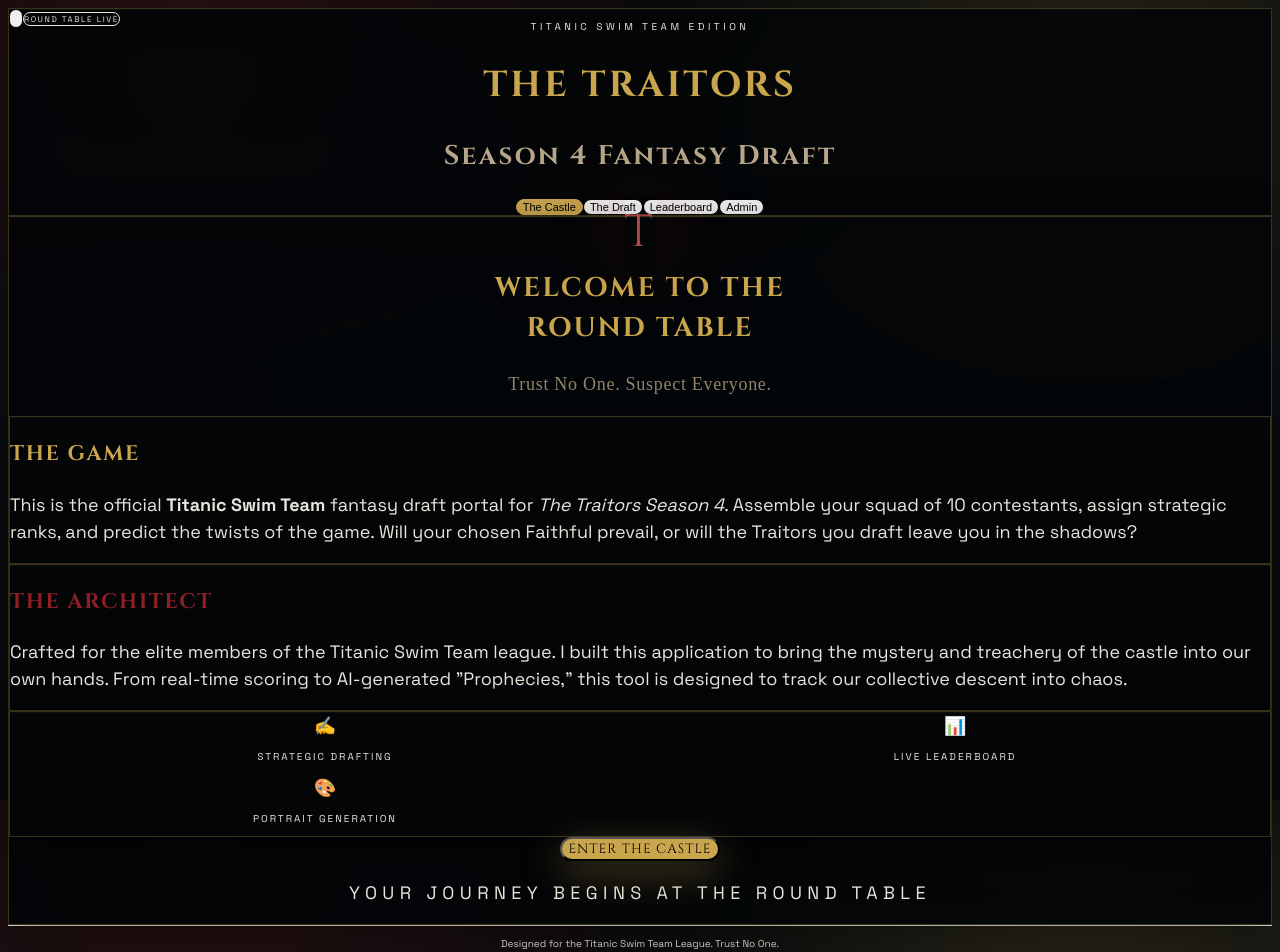
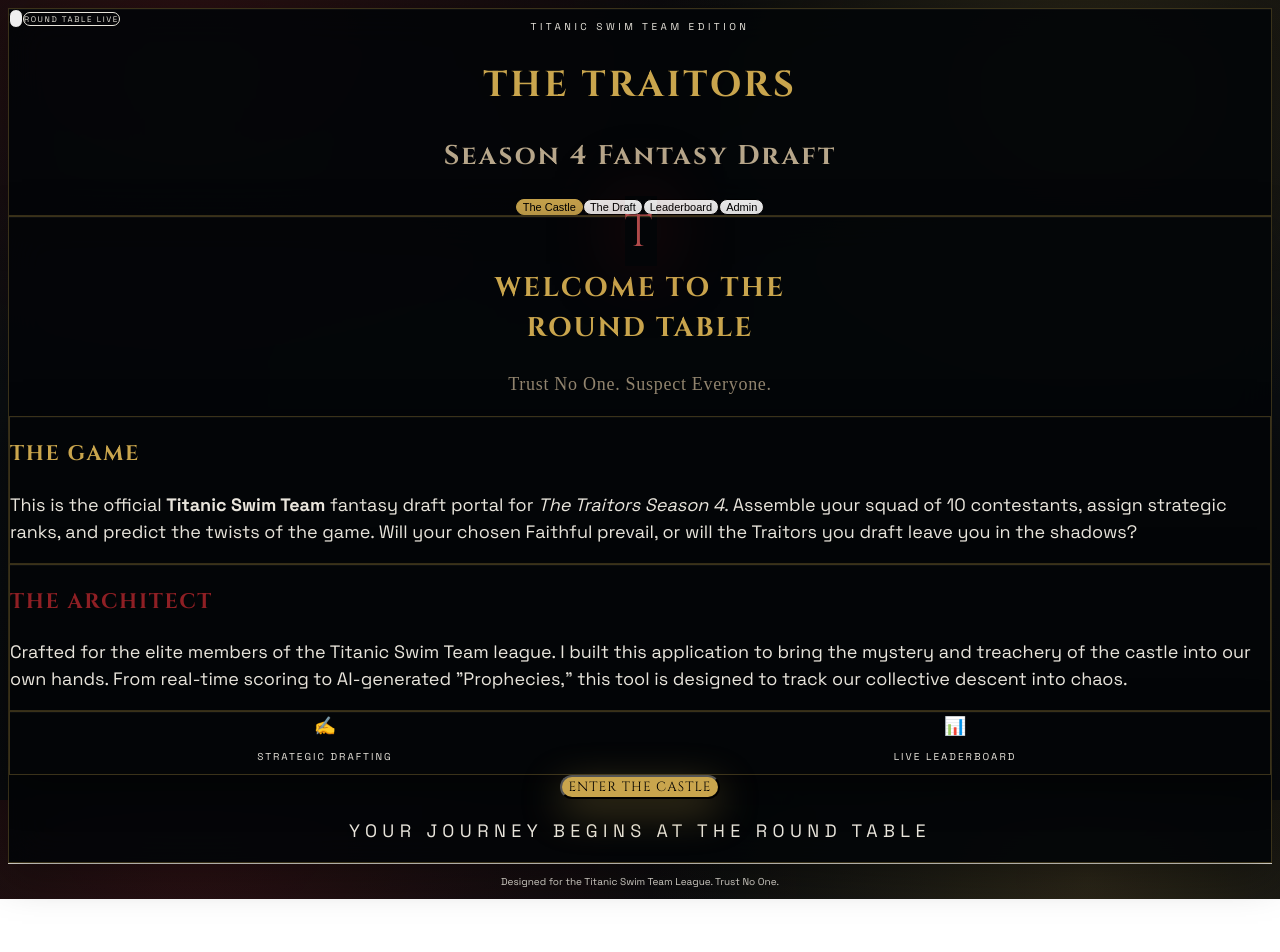
Before and after one commit to Pakiboy23/Traitors-4Real, a React (Vite) app: page / in a window 1280 px wide. Shown: the top 952 px of the page. After the commit the page ends 899 px from the top, so only its background shows below. Built offline with nearby package versions, Linux system fonts and the light colour scheme; no server answers; the database is empty; a web font is replaced by a local one.

Commit message:
Remove portrait generation tile from landing page

```diff
--- a/components/Welcome.tsx
+++ b/components/Welcome.tsx
@@ -50,7 +50,7 @@ const Welcome: React.FC<WelcomeProps> = ({ onStart }) => {
 
       {/* Feature List */}
       <section className="glass-panel border-y border-zinc-800 py-8">
-        <div className="grid grid-cols-2 md:grid-cols-3 gap-4 text-center">
+        <div className="grid grid-cols-2 md:grid-cols-2 gap-4 text-center">
           <div className="space-y-2">
             <span className="text-2xl">✍️</span>
             <p className="text-[10px] text-zinc-500 uppercase font-bold tracking-[0.2em]">Strategic Drafting</p>
@@ -58,10 +58,6 @@ const Welcome: React.FC<WelcomeProps> = ({ onStart }) => {
           <div className="space-y-2">
             <span className="text-2xl">📊</span>
             <p className="text-[10px] text-zinc-500 uppercase font-bold tracking-[0.2em]">Live Leaderboard</p>
-          </div>
-          <div className="space-y-2">
-            <span className="text-2xl">🎨</span>
-            <p className="text-[10px] text-zinc-500 uppercase font-bold tracking-[0.2em]">Portrait Generation</p>
           </div>
         </div>
       </section>
```
